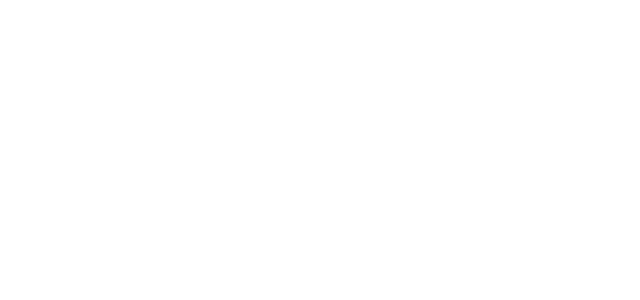
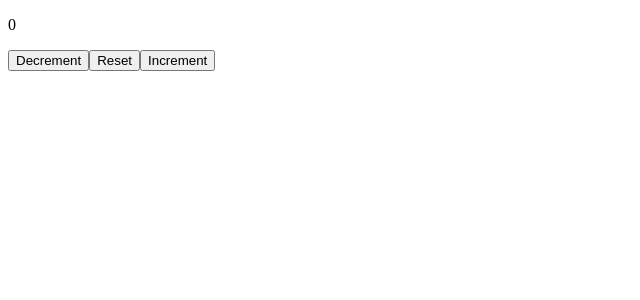
Before and after one commit to meow-codes201/Learn-React.js, a React (Vite) app in the folder my-react-app/: page / in a window 1280 px wide. Shown: the top 300 px of the page, without its empty margins (0-640 px from the left). Built offline with nearby package versions, Linux system fonts and the light colour scheme.

Commit message:
counter using react hooks (useState)

```diff
--- a/my-react-app/src/App.jsx
+++ b/my-react-app/src/App.jsx
@@ -7,6 +7,7 @@ import UserGreeting from "./UserGreeting";
 import List from "./List";
 import Button from "./Button";
 import ProfilePicture from "./ProfilePicture";
+import Counter from "./Counter";
 function App() {
 //   const fruits = [{id:1,name:'apple',calories:95},
 //                 {id:2,name:'orange',calories:"45"},
@@ -24,6 +25,7 @@ function App() {
 
 return(
 <>
+<Counter></Counter>
 
 {/* <ProfilePicture></ProfilePicture> */}
 {/* <Button></Button> */}
--- a/my-react-app/src/Counter.jsx
+++ b/my-react-app/src/Counter.jsx
@@ -1,4 +1,63 @@
+import React, {use, useState} from "react"
 function Counter(){
 
+    const [count,setCount] = useState(0);
+    const increment = () =>{
+        satisfies(count++);
+    }
+    const decrement = () =>{
+        setCount(count--);
+    }
+    const reset = () =>{
+        setCount(0);
+    }
+    return(
+        <>
+            <div className="counter-container">
+            <p className="count-display">{count}</p>
+            <button className="dec" onClick={decrement}>Decrement</button>
+            <button className="reset" onClick={reset}>Reset</button>
+            <button onClick={increment} className="inc">Increment</button>
+            </div>
+
+
+        </>
+    )
 }
 export default Counter
+//     const [name,setName] = useState("Guest");
+//     const [age,setAge] = useState(0);
+//     const [isEmployed,setIsEmployed] = useState(false);
+
+//     const updateName = () =>{
+//         // name = "Spongebob"
+//         setName("Spongebob");
+//     }
+//     const updateAge =() =>{
+//         setAge(age+1);
+//     }
+//     const toggleEmployedStatus =() =>{
+//         setIsEmployed(!isEmployed);0
+//     }
+//     return(
+//         <>
+//         <p>Name:{name}</p>
+//         <button onClick={updateName}>set name</button>
+//         <p>age:{age}</p>
+//         <button onClick={updateAge}>increment age</button>
+//         {/* <p>age:{age}</p>
+//         <button onClick={updateAge}>increment age</button> */}
+
+//         <p>is Employed:{isEmployed?"Yes":"No"}</p>
+//         <button onClick={toggleEmployedStatus}>Toggle</button>
+
+
+//         </>
+//     )
+
+
+
+
+
+// }
+// export default Counter
```
